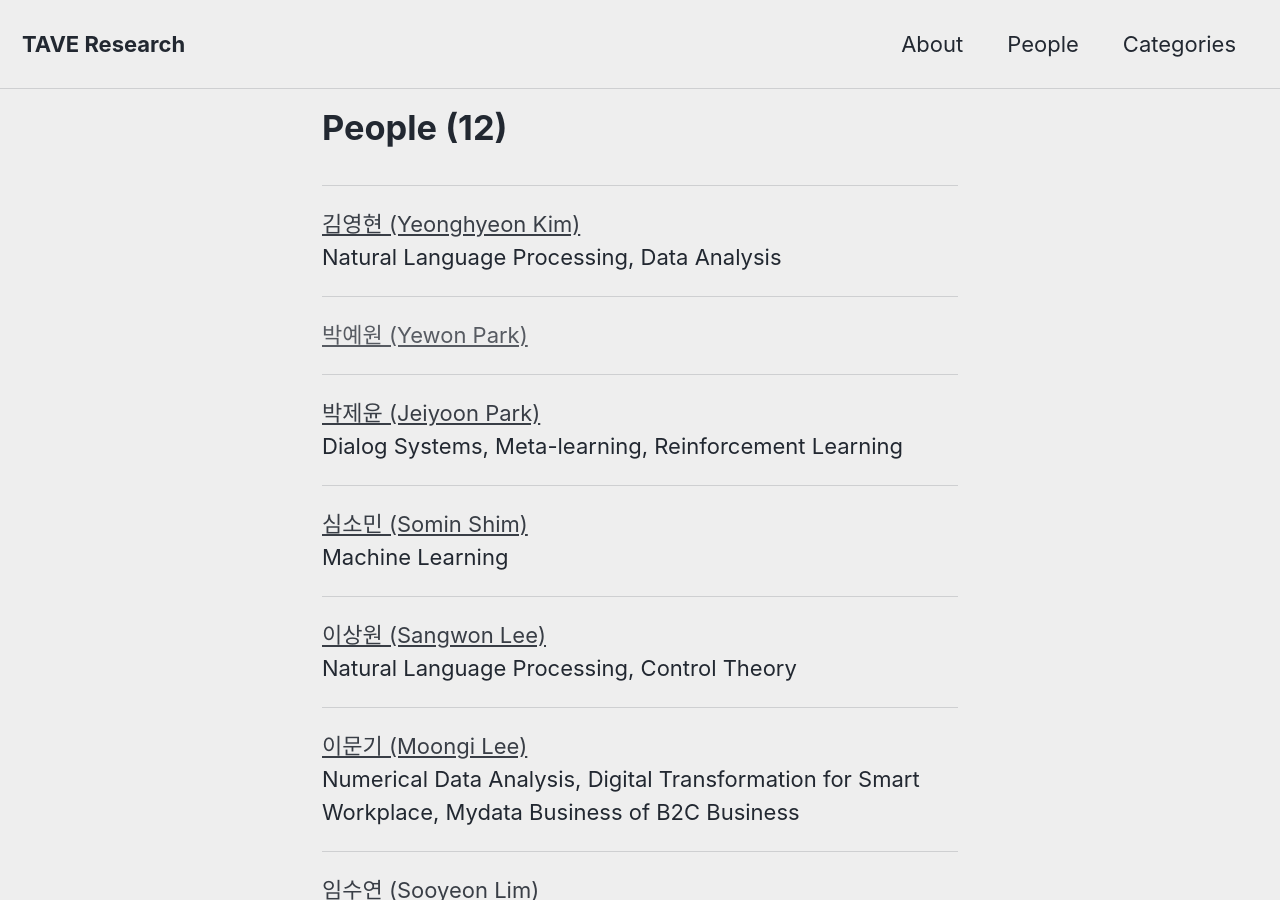
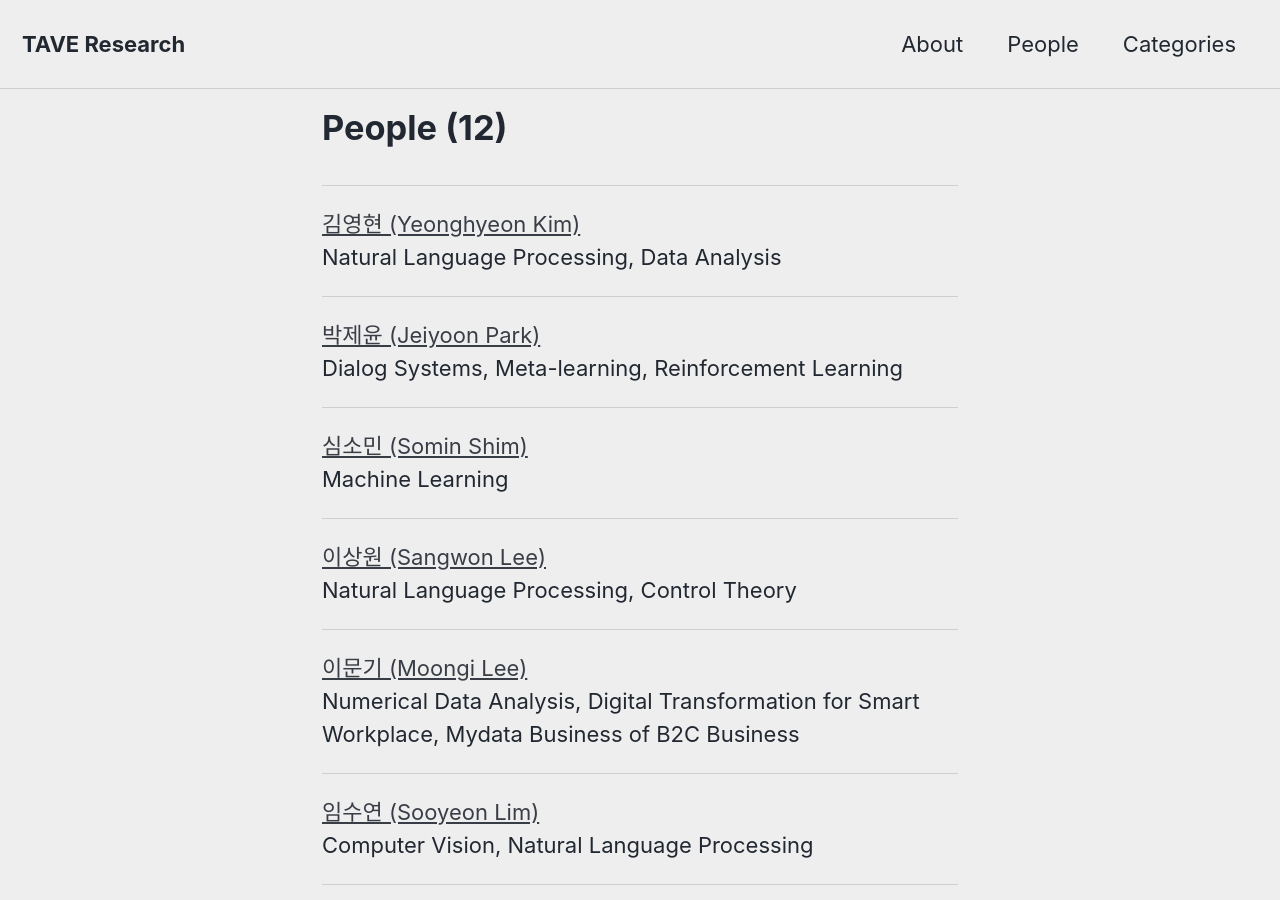
Before and after one commit to TAVEResearch/TAVEResearch.github.io, a Jekyll site: the page built from people.md, in a window 1280 px wide and 900 px high. Built offline with Jekyll 4.4.1, drawn with Linux system fonts in a browser that asks for light colours; cached includes are drawn as plain includes.

Commit message:
Update _config.yml

```diff
--- a/_config.yml
+++ b/_config.yml
@@ -277,9 +277,6 @@ People:
   - name: 김영현 (Yeonghyeon Kim)
     interests: "Natural Language Processing, Data Analysis"
     gitblog: "https://www.notion.so/ozbhyxxn/Self-introduction-2ef0178f6cbb402ab555afa973558363"
-  - name: 박예원 (Yewon Park)
-  #     interests: "NLP"
-  #     gitblog: "https://naver.com"
   - name: 박제윤 (Jeiyoon Park)
     interests: "Dialog Systems, Meta-learning, Reinforcement Learning"
     gitblog: "https://jeiyoon.github.io/"
```
